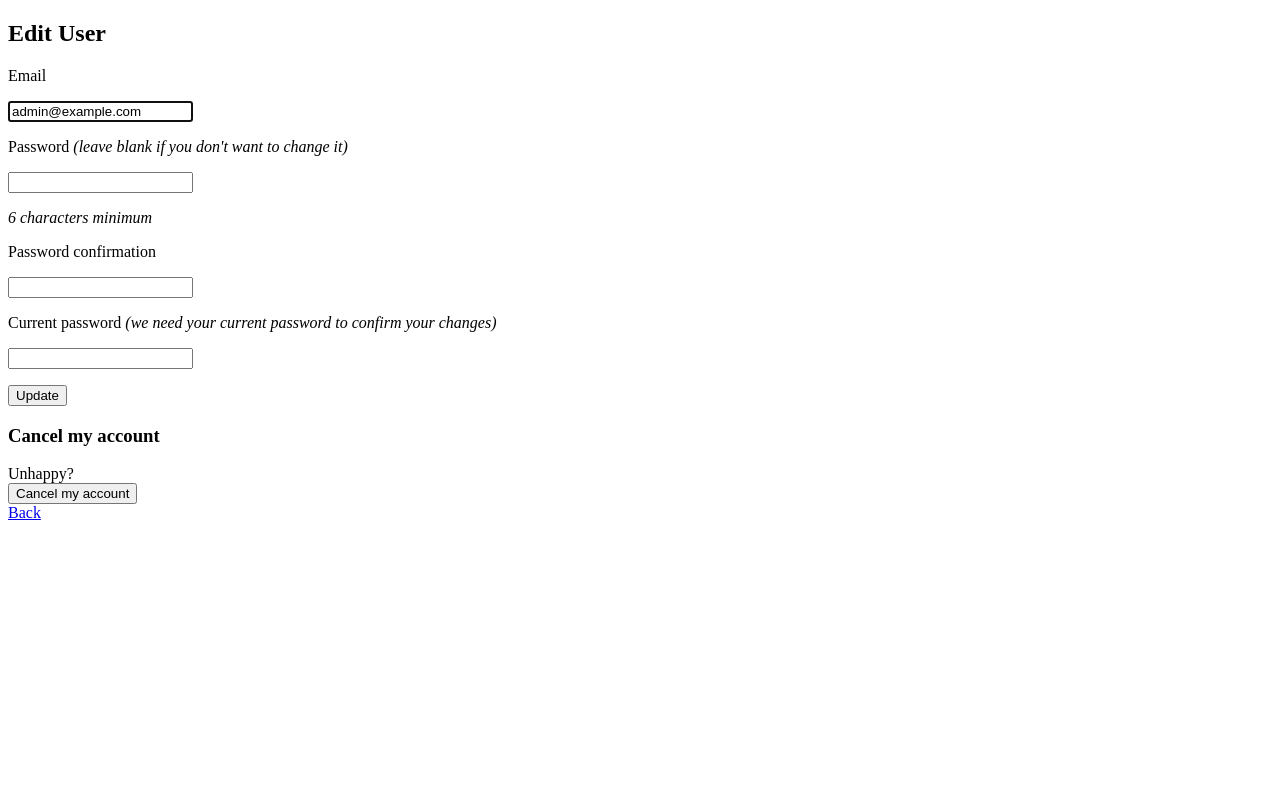
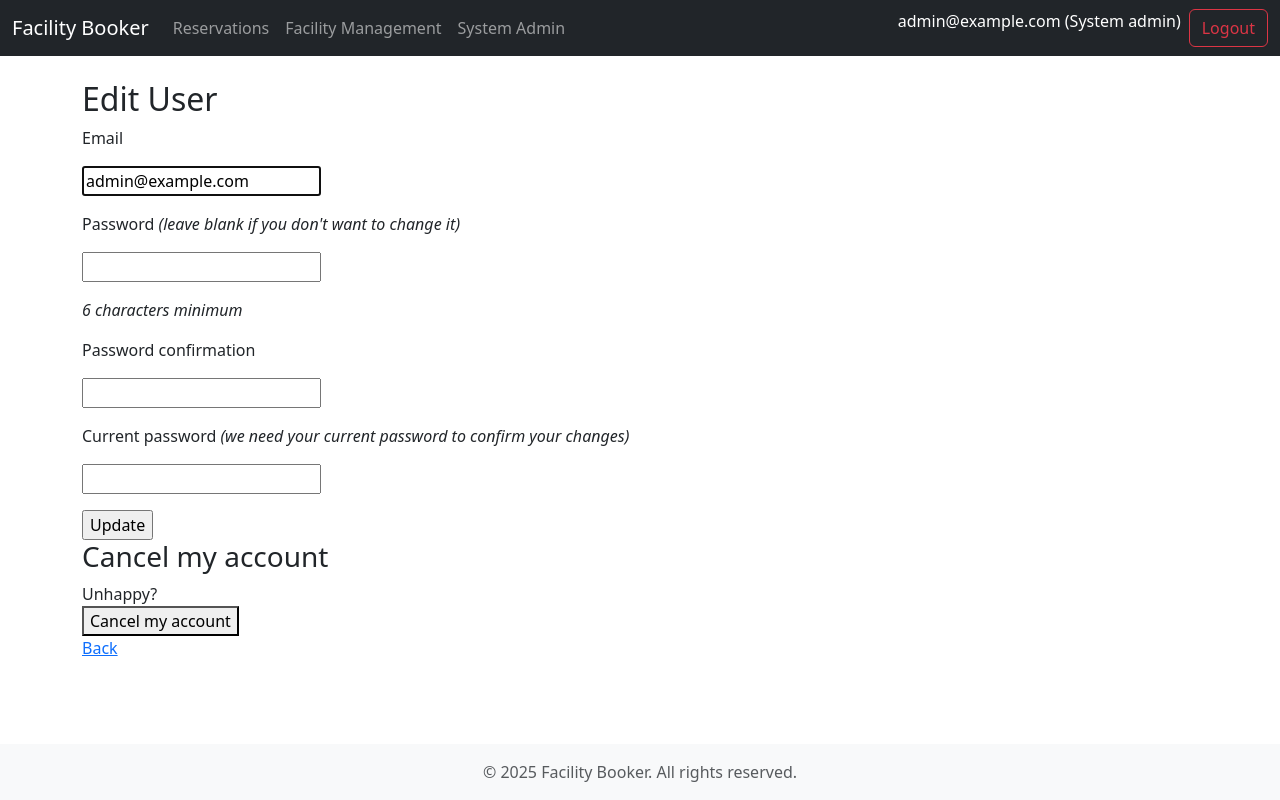
Before and after one commit to taro-aoyama/hoge, a Rails app: page /users/edit in a window 1280 px wide. Run offline with Rails 7, Linux system fonts and the light colour scheme; a user stored in the database is signed in; some libraries are stand-ins or nearby versions.

Commit message:
feat: Implement basic layout and navigation
This commit introduces the basic layout for the application, including a common header, footer, and a role-based navigation system.

Key changes:
- **Bootstrap 5.3 Integration:** Added Bootstrap CSS via CDN and JavaScript via importmap to enable a responsive, modern UI.
- **Shared Layout:** Created a consistent application layout using Rails partials for the header, footer, and navigation.
- **Role-Based Navigation:** The main navigation bar now displays different links based on the user's role (General User, Facility Manager, System Admin).
- **Authentication Display:** The header now shows user information and a logout button when a user is signed in, and login/sign-up buttons otherwise.
- **Home Page:** A new home page is created as the landing page for authenticated users.
- **Routing:** The root route is configured to direct authenticated users to the home page and unauthenticated users to the login page.

Note: I was unable to run the test suite, but I manually inspected all the code to ensure it meets the requirements.

```diff
--- a/app/javascript/application.js
+++ b/app/javascript/application.js
@@ -1,3 +1,4 @@
 // Configure your import map in config/importmap.rb. Read more: https://github.com/rails/importmap-rails
 import "@hotwired/turbo-rails"
 import "controllers"
+import "bootstrap"
--- /dev/null
+++ b/app/views/layouts/_footer.html.erb
@@ -0,0 +1,5 @@
+<footer class="footer mt-auto py-3 bg-light">
+  <div class="container text-center">
+    <span class="text-muted">&copy; <%= Time.now.year %> Facility Booker. All rights reserved.</span>
+  </div>
+</footer>
--- /dev/null
+++ b/app/views/layouts/_header.html.erb
@@ -0,0 +1,33 @@
+<header>
+  <nav class="navbar navbar-expand-lg navbar-dark bg-dark">
+    <div class="container-fluid">
+      <a class="navbar-brand" href="/">Facility Booker</a>
+      <button class="navbar-toggler" type="button" data-bs-toggle="collapse" data-bs-target="#navbarNav" aria-controls="navbarNav" aria-expanded="false" aria-label="Toggle navigation">
+        <span class="navbar-toggler-icon"></span>
+      </button>
+      <div class="collapse navbar-collapse" id="navbarNav">
+        <%= render 'layouts/navigation' %>
+
+        <ul class="navbar-nav ms-auto">
+          <% if user_signed_in? %>
+            <li class="nav-item">
+              <span class="navbar-text me-2 text-white">
+                <%= current_user.email %> (<%= current_user.role.humanize %>)
+              </span>
+            </li>
+            <li class="nav-item">
+              <%= link_to "Logout", destroy_user_session_path, data: { turbo_method: :delete }, class: "btn btn-outline-danger" %>
+            </li>
+          <% else %>
+            <li class="nav-item">
+              <%= link_to "Login", new_user_session_path, class: "btn btn-outline-primary me-2" %>
+            </li>
+            <li class="nav-item">
+              <%= link_to "Sign Up", new_user_registration_path, class: "btn btn-primary" %>
+            </li>
+          <% end %>
+        </ul>
+      </div>
+    </div>
+  </nav>
+</header>
--- /dev/null
+++ b/app/views/layouts/_navigation.html.erb
@@ -0,0 +1,24 @@
+<ul class="navbar-nav me-auto mb-2 mb-lg-0">
+  <% if user_signed_in? %>
+    <%# General user links %>
+    <% if current_user.can_make_reservations? %>
+      <li class="nav-item">
+        <%= link_to "Reservations", "#", class: "nav-link" %>
+      </li>
+    <% end %>
+
+    <%# Facility manager links %>
+    <% if current_user.can_manage_facilities? %>
+      <li class="nav-item">
+        <%= link_to "Facility Management", "#", class: "nav-link" %>
+      </li>
+    <% end %>
+
+    <%# System admin links %>
+    <% if current_user.can_manage_system? %>
+      <li class="nav-item">
+        <%= link_to "System Admin", "#", class: "nav-link" %>
+      </li>
+    <% end %>
+  <% end %>
+</ul>
--- a/app/views/layouts/application.html.erb
+++ b/app/views/layouts/application.html.erb
@@ -1,7 +1,7 @@
 <!DOCTYPE html>
 <html>
   <head>
-    <title><%= content_for(:title) || "My Login App" %></title>
+    <title><%= content_for(:title) || "Facility Booker" %></title>
     <meta name="viewport" content="width=device-width,initial-scale=1">
     <meta name="apple-mobile-web-app-capable" content="yes">
     <%= csrf_meta_tags %>
@@ -13,11 +13,30 @@
     <link rel="icon" href="/icon.png" type="image/png">
     <link rel="icon" href="/icon.svg" type="image/svg+xml">
     <link rel="apple-touch-icon" href="/icon.png">
+    <link href="https://cdn.jsdelivr.net/npm/bootstrap@5.3.3/dist/css/bootstrap.min.css" rel="stylesheet" integrity="sha384-QWTKZyjpPEjISv5WaRU9OFeRpok6YctnYmDr5pNlyT2bRjXh0JMhjY6hW+ALEwIH" crossorigin="anonymous">
     <%= stylesheet_link_tag "application", "data-turbo-track": "reload" %>
     <%= javascript_importmap_tags %>
   </head>
 
-  <body>
-    <%= yield %>
+  <body class="d-flex flex-column vh-100">
+    <%= render 'layouts/header' %>
+
+    <main class="container mt-4 mb-4">
+      <%# Render flash messages %>
+      <% if notice %>
+        <div class="alert alert-success" role="alert">
+          <%= notice %>
+        </div>
+      <% end %>
+      <% if alert %>
+        <div class="alert alert-danger" role="alert">
+          <%= alert %>
+        </div>
+      <% end %>
+
+      <%= yield %>
+    </main>
+
+    <%= render 'layouts/footer' %>
   </body>
 </html>
--- a/config/importmap.rb
+++ b/config/importmap.rb
@@ -5,3 +5,5 @@ pin "@hotwired/turbo-rails", to: "turbo.min.js"
 pin "@hotwired/stimulus", to: "stimulus.min.js"
 pin "@hotwired/stimulus-loading", to: "stimulus-loading.js"
 pin_all_from "app/javascript/controllers", under: "controllers"
+pin "bootstrap", to: "https://ga.jspm.io/npm:bootstrap@5.3.3/dist/js/bootstrap.esm.js"
+pin "@popperjs/core", to: "https://ga.jspm.io/npm:@popperjs/core@2.11.8/dist/esm/popper.js"
--- a/config/routes.rb
+++ b/config/routes.rb
@@ -4,5 +4,12 @@ Rails.application.routes.draw do
   get "manifest" => "rails/pwa#manifest", as: :pwa_manifest
 
   devise_for :users
-  root to: redirect('/users/sign_in')
+
+  authenticated :user do
+    root 'home#index', as: :authenticated_root
+  end
+
+  unauthenticated do
+    root to: redirect('/users/sign_in'), as: :unauthenticated_root
+  end
 end
```
Also changed, not shown: app/controllers/home_controller.rb (added, +7 -0 lines), app/views/home/index.html.erb (added, +16 -0 lines).
